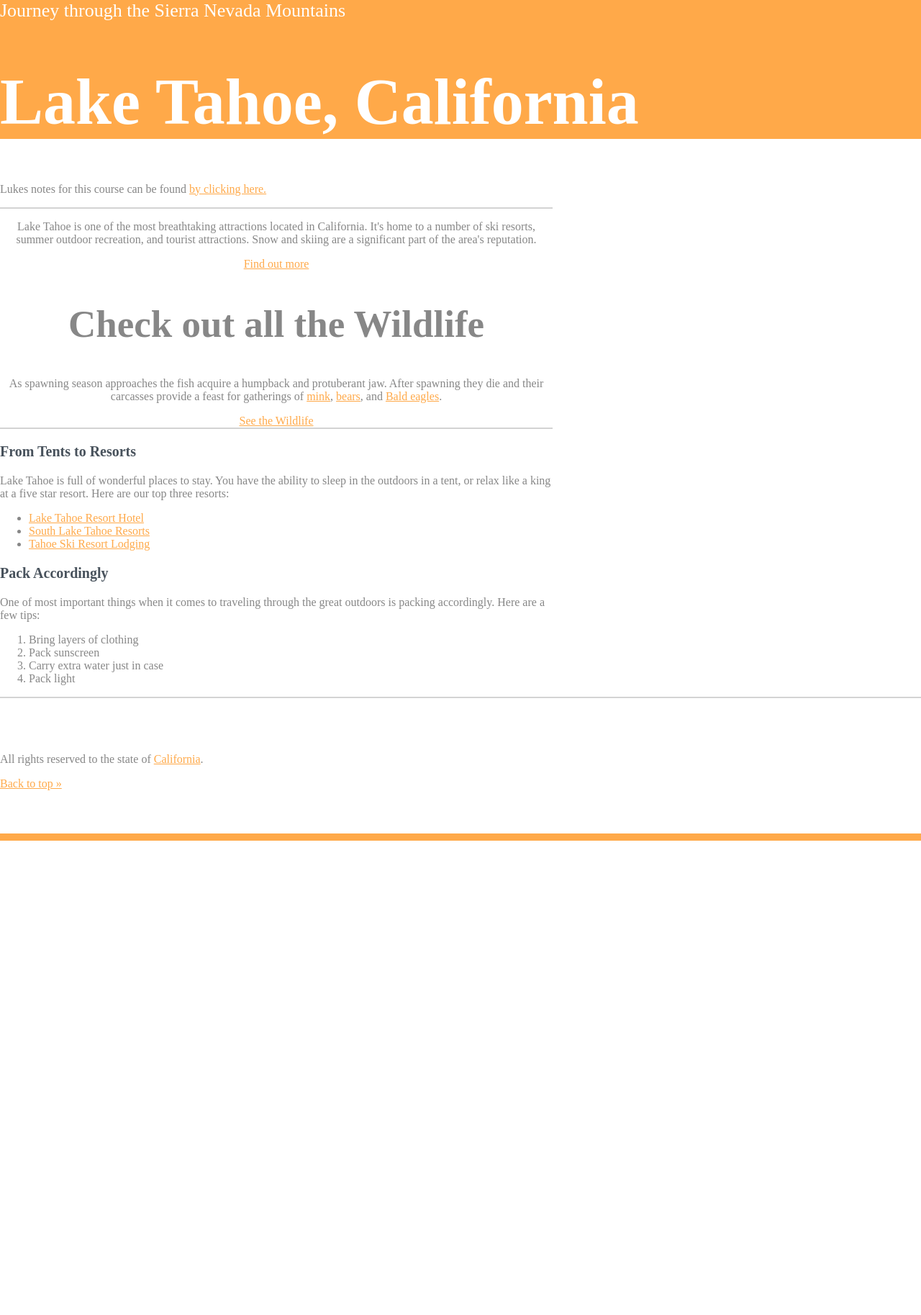
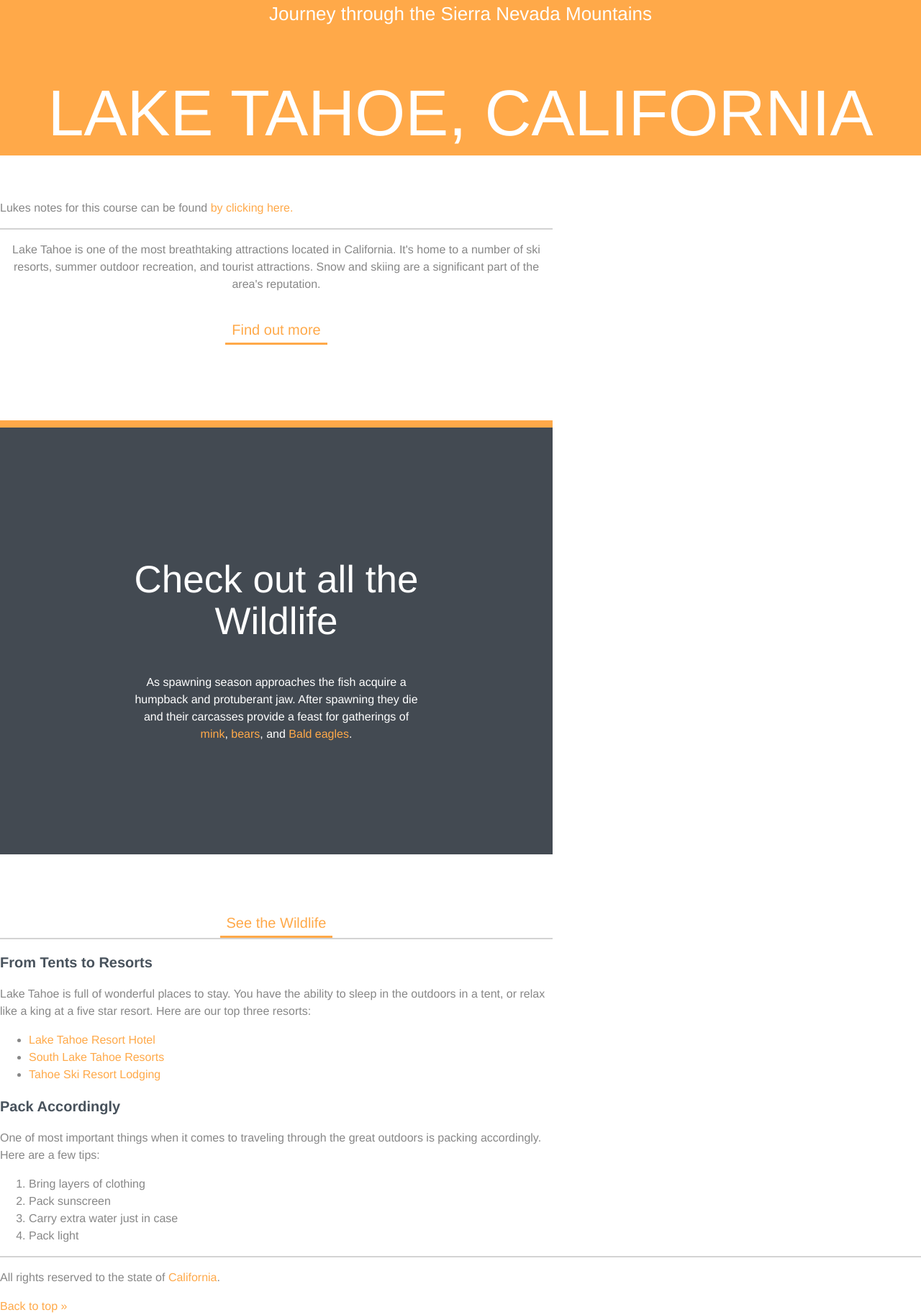
Before and after one commit to llogan382/practice-code, a PHP site: page /intro-css-course-treehouse/index.html in a window 1280 px wide. Shown: the whole page at 72% size. Before the commit the page ends 1168 px from the top, so only its background shows below. Run offline with PHP 8.4, Linux system fonts and the light colour scheme.

Commit message:
Commit before width and height section

```diff
--- a/intro-css-course-treehouse/index.html
+++ b/intro-css-course-treehouse/index.html
@@ -14,12 +14,14 @@
 			<p>
 				Lake Tahoe is one of the most breathtaking attractions located in California. It's home to a number of ski resorts, summer outdoor recreation, and tourist attractions. Snow and skiing are a significant part of the area's reputation.
 			</p>
-			<a href="#">Find out more</a>
-      <h2>Check out all the Wildlife</h2>
-      <p>
-        As spawning season approaches the fish acquire a humpback and protuberant jaw. After spawning they die and their carcasses provide a feast for gatherings of <a href="#">mink</a>, <a href="#">bears</a>, and <a href="#">Bald eagles</a>.
-      </p>
-			<a href="#">See the Wildlife</a>
+            <a class="callout" href="#">Find out more</a>
+            <div class="wildlife">
+                <h2>Check out all the Wildlife</h2>
+                <p>
+                    As spawning season approaches the fish acquire a humpback and protuberant jaw. After spawning they die and their carcasses provide a feast for gatherings of <a href="#">mink</a>, <a href="#">bears</a>, and <a href="#">Bald eagles</a>.
+                </p>
+            </div>
+			<a class="callout" href="#">See the Wildlife</a>
 		</div>
 
 		<div class="secondary-content t-border">
--- a/intro-css-course-treehouse/style.css
+++ b/intro-css-course-treehouse/style.css
@@ -1,29 +1,43 @@
-/* Type Selectors ------------------ */
+/* Base Styles -------------------- */
 
 body {
     color: #878787;
     margin: 0;
-    font-size: 1em; /* 16px */
+    font: 1em/1.5 "Helvetica Neue", Helvetica, Arial, sans-serif;
   }
 
   h1 {
     font-size: 5.625rem; /* 90px/16px  */
-    color: rgba(255, 255, 255, 1); /* Alpha value of "1" makes element fully opaque */
+    color: rgba(255, 255, 255, 1);
+    text-transform: uppercase;
+    font-weight: normal;
+    line-height: 1.3;
   }
 
   h2 {
     font-size: 3.3125em; /* 53px/16px  */
+    font-weight: normal;
+    line-height: 1.1;
   }
 
   h3 {
     font-size: 1.25em; /* 20px/16px  */
     color: #48525c;
+    line-height: 1.2;
   }
+
+  /* li {
+      display: inline-block;
+      padding: 0 12px;
+      border-right: solid 1px;
+      margin: 80px 0;
+  } */
 
   /* Pseudo-classes ------------------ */
 
   a:link {
     color: rgb(255, 169, 73);
+    text-decoration: none;
   }
 
   a:visited {
@@ -38,15 +52,7 @@ body {
     color: lightcoral;
   }
 
-  /* ID Selectors -------------------- */
-
-  #main-footer {
-    padding-top: 60px;
-    padding-bottom: 60px;
-    border-bottom: solid 10px #ffa949;
-  }
-
-  /* Class Selectors ----------------- */
+  /* Main Styles --------------------- */
 
   .main-header {
     background-color: #ffa949;
@@ -57,15 +63,49 @@ body {
     font-size: 1.625rem; /* 26px/16px */
   }
 
+  .intro {
+    font-size: 1.25em; /* 20px/16px */
+    line-height: 1.6;
+  }
+
+  .primary-content,
+  .main-header,
+  .main-footer {
+    text-align: center;
+  }
+
+  .callout {
+    font-size: 1.25em;
+    border-bottom: 3px solid;
+    padding: 0 9px 3px;
+    margin-top: 20px;
+    display: inline-block;
+  }
+
+  .main-footer {
+    padding-top: 60px;
+    padding-bottom: 60px;
+    border-bottom: 10px solid #ffa949;
+  }
+
+  .t-border {
+    border-top: 2px solid lightgrey;
+  }
+
+  /* Layout Styles ------------------ */
+
   .primary-content,
   .secondary-content {
     width: 60%;
   }
 
-  .primary-content {
-    text-align: center;
+  .wildlife {
+    color: white;
+    background-color: #434a52;
+    padding: 18% 24%;
+
+    border-top: 10px solid #ffa949;
+
+    margin: 105px 0 60px;
+    display: ;
   }
-
-  .t-border {
-    border-top: 2px solid lightgrey; /* Top border styles */
-  }
```
